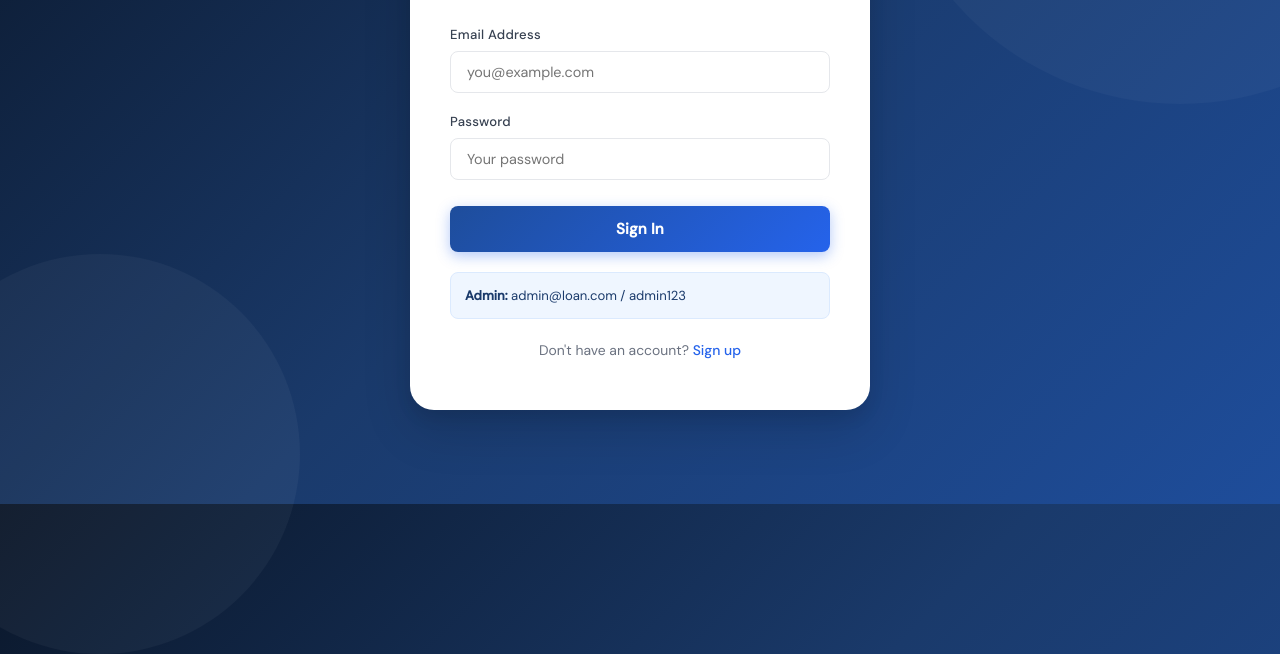
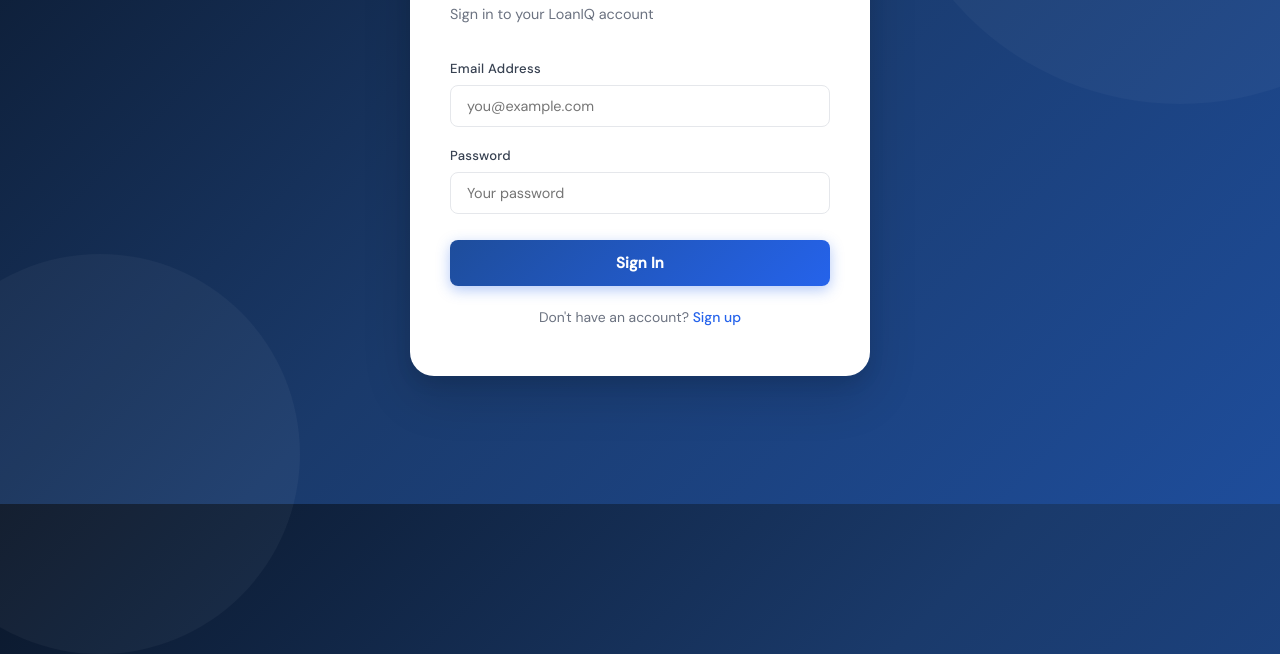
Before and after one commit to YUGzende/PBL-2026, a plain HTML site: page login.html in a window 1280 px wide. Shown: the part 296-950 px from the top of the page. Drawn offline with Linux system fonts and the light colour scheme.

Commit message:
Update login.html

```diff
--- a/login.html
+++ b/login.html
@@ -43,11 +43,6 @@
 
     </form>
 
-    <!-- Demo hint -->
-    <div style="background:var(--blue-50);border:1px solid var(--blue-100);border-radius:var(--radius-sm);padding:12px 14px;margin-top:20px;font-size:0.82rem;color:var(--blue-700);">
-      <strong>Admin:</strong> admin@loan.com / admin123
-    </div>
-
     <p class="auth-link">Don't have an account? <a href="signup.html">Sign up</a></p>
 
   </div>
```
